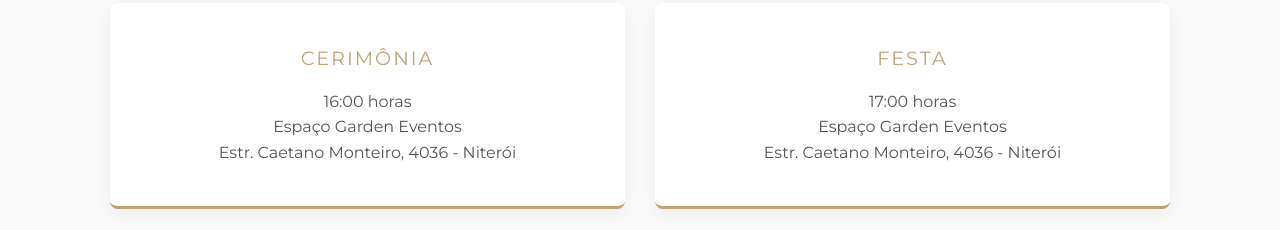
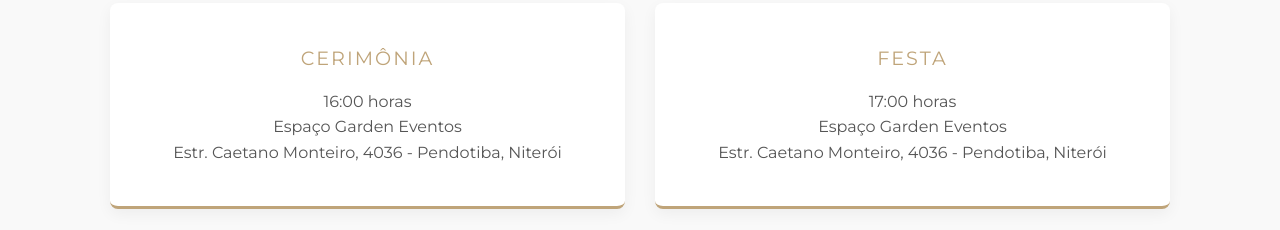
Before and after one commit to trewe510/site-casamento, a plain HTML site: page index.html in a window 1280 px wide. Shown: the part 2049-2279 px from the top of the page. Drawn offline with Linux system fonts and the light colour scheme.

Commit message:
adress ajust 2

```diff
--- a/index.html
+++ b/index.html
@@ -292,13 +292,13 @@
                 <h3>Cerimônia</h3>
                 <p>16:00 horas</p>
                 <p>Espaço Garden Eventos</p>
-                <p>Estr. Caetano Monteiro, 4036 - Niterói</p>
+                <p>Estr. Caetano Monteiro, 4036 - Pendotiba, Niterói</p>
             </div>
             <div class="card-detalhe">
                 <h3>Festa</h3>
                 <p>17:00 horas</p>
                 <p>Espaço Garden Eventos</p>
-                <p>Estr. Caetano Monteiro, 4036 - Niterói</p>
+                <p>Estr. Caetano Monteiro, 4036 - Pendotiba, Niterói</p>
             </div>
         </div>
 
```
